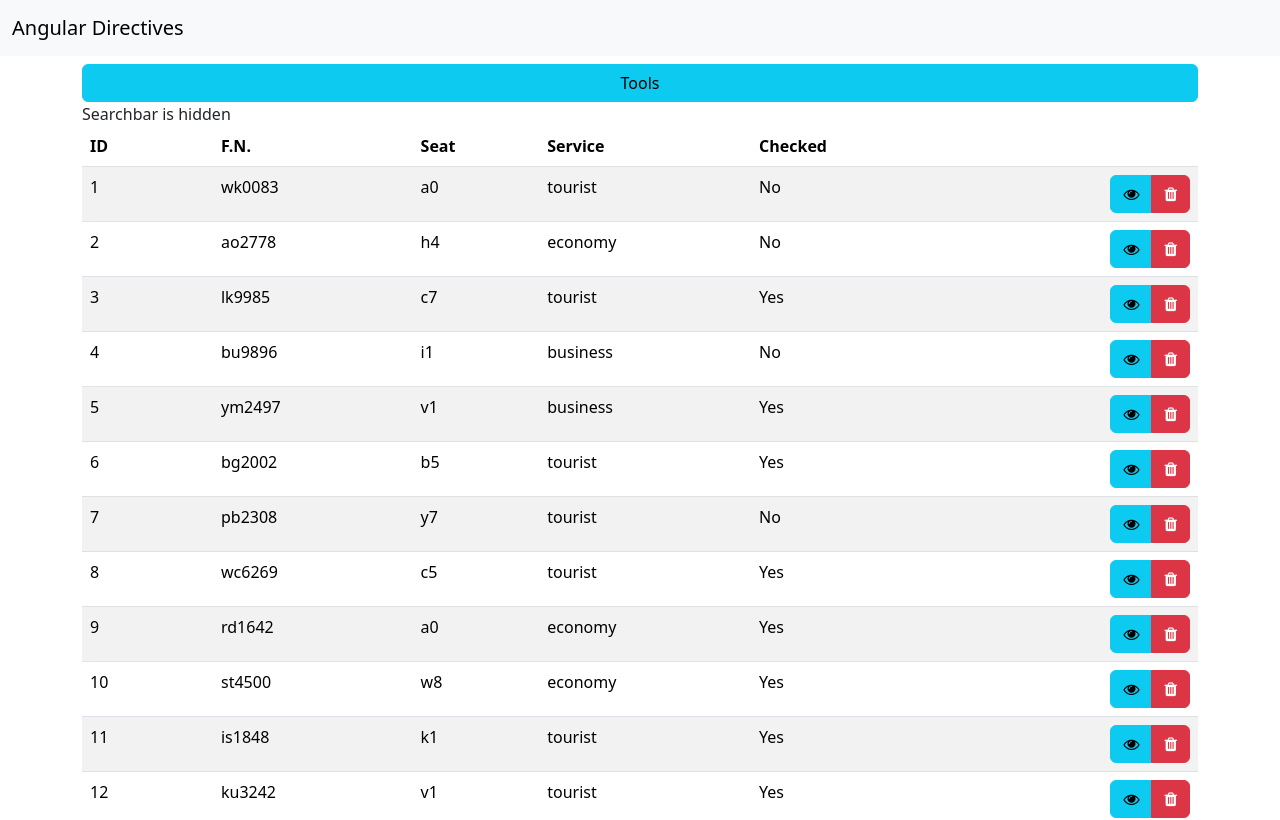
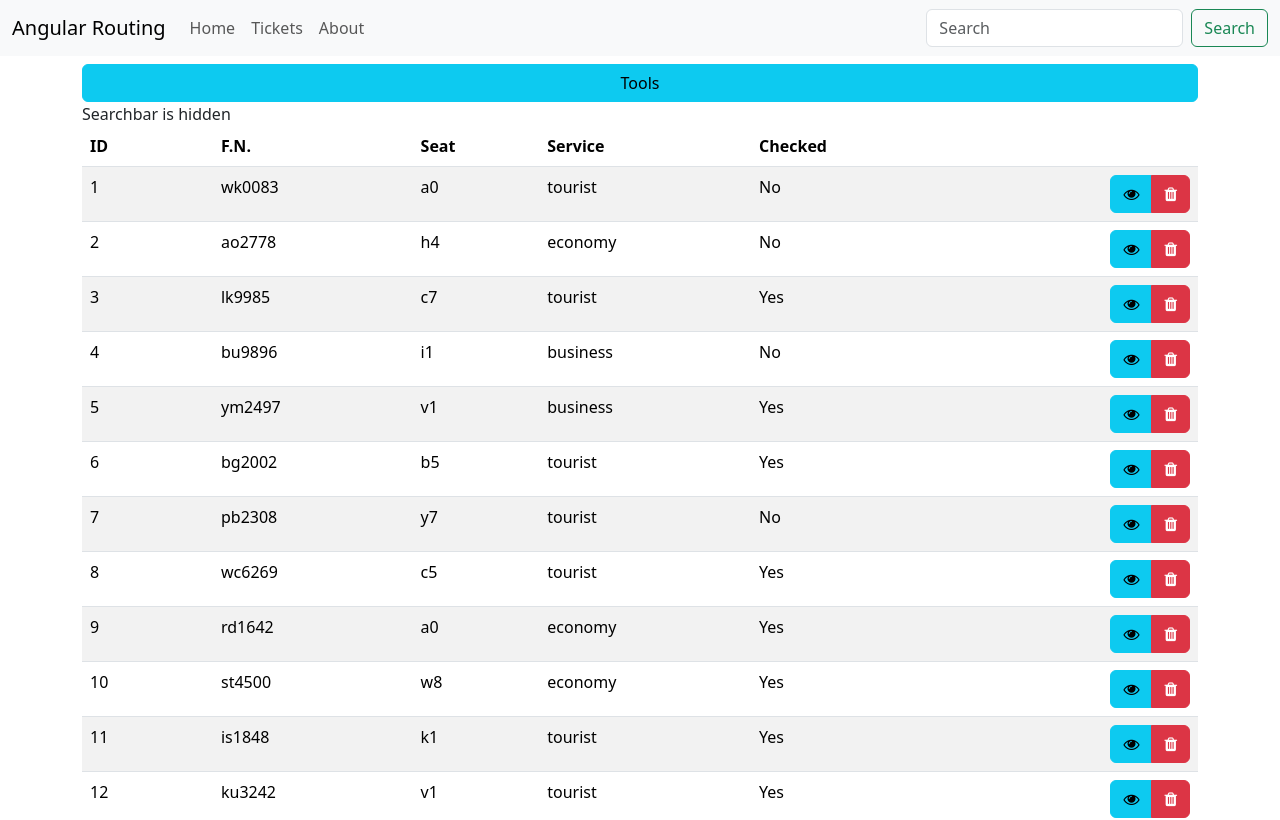
Before and after one commit to Training360/Angular-basic-2023-routing, an Angular app: page / in a window 1280 px wide. Shown: the top 820 px of the page. Built offline with nearby package versions, Linux system fonts and the light colour scheme; data requests are answered from the project's data file.

Commit message:
start lesson-04

```diff
--- a/src/app/common/nav/nav.component.html
+++ b/src/app/common/nav/nav.component.html
@@ -1,7 +1,21 @@
-<nav class="navbar bg-body-tertiary">
+<nav class="navbar navbar-expand-lg bg-body-tertiary">
   <div class="container-fluid">
-    <a class="navbar-brand" href="#">
-      Angular Directives
-    </a>
+    <a class="navbar-brand" href="#">Angular Routing</a>
+    <button class="navbar-toggler" type="button" data-bs-toggle="collapse" data-bs-target="#navbarSupportedContent" aria-controls="navbarSupportedContent" aria-expanded="false" aria-label="Toggle navigation">
+      <span class="navbar-toggler-icon"></span>
+    </button>
+    <div class="collapse navbar-collapse" id="navbarSupportedContent">
+      <ul class="navbar-nav me-auto mb-2 mb-lg-0">
+        <li *ngFor="let item of items" class="nav-item">
+          <a class="nav-link" aria-current="page" [routerLink]="item.link">
+            {{ item.text }}
+          </a>
+        </li>
+      </ul>
+      <form class="d-flex" role="search">
+        <input class="form-control me-2" type="search" placeholder="Search" aria-label="Search">
+        <button class="btn btn-outline-success" type="submit">Search</button>
+      </form>
+    </div>
   </div>
 </nav>
--- a/src/app/common/nav/nav.component.ts
+++ b/src/app/common/nav/nav.component.ts
@@ -1,4 +1,5 @@
-import { Component } from '@angular/core';
+import { Component, inject } from '@angular/core';
+import { ConfigService } from 'src/app/service/config.service';
 
 @Component({
   selector: 'app-nav',
@@ -7,4 +8,8 @@
 })
 export class NavComponent {
 
+  config = inject(ConfigService);
+
+  items = this.config.navigationItems;
+
 }
--- /dev/null
+++ b/src/app/service/config.service.ts
@@ -0,0 +1,20 @@
+import { Injectable } from '@angular/core';
+
+export interface INavItem {
+  text: string;
+  link: string;
+}
+
+@Injectable({
+  providedIn: 'root'
+})
+export class ConfigService {
+
+  navigationItems: INavItem[] = [
+    {text: 'Home', link: '/'},
+    {text: 'Tickets', link: '/tickets'},
+    {text: 'About', link: '/about'},
+  ];
+
+  constructor() { }
+}
```
Also changed, not shown: 1 other file (tests, documents, lock files or other folders).
